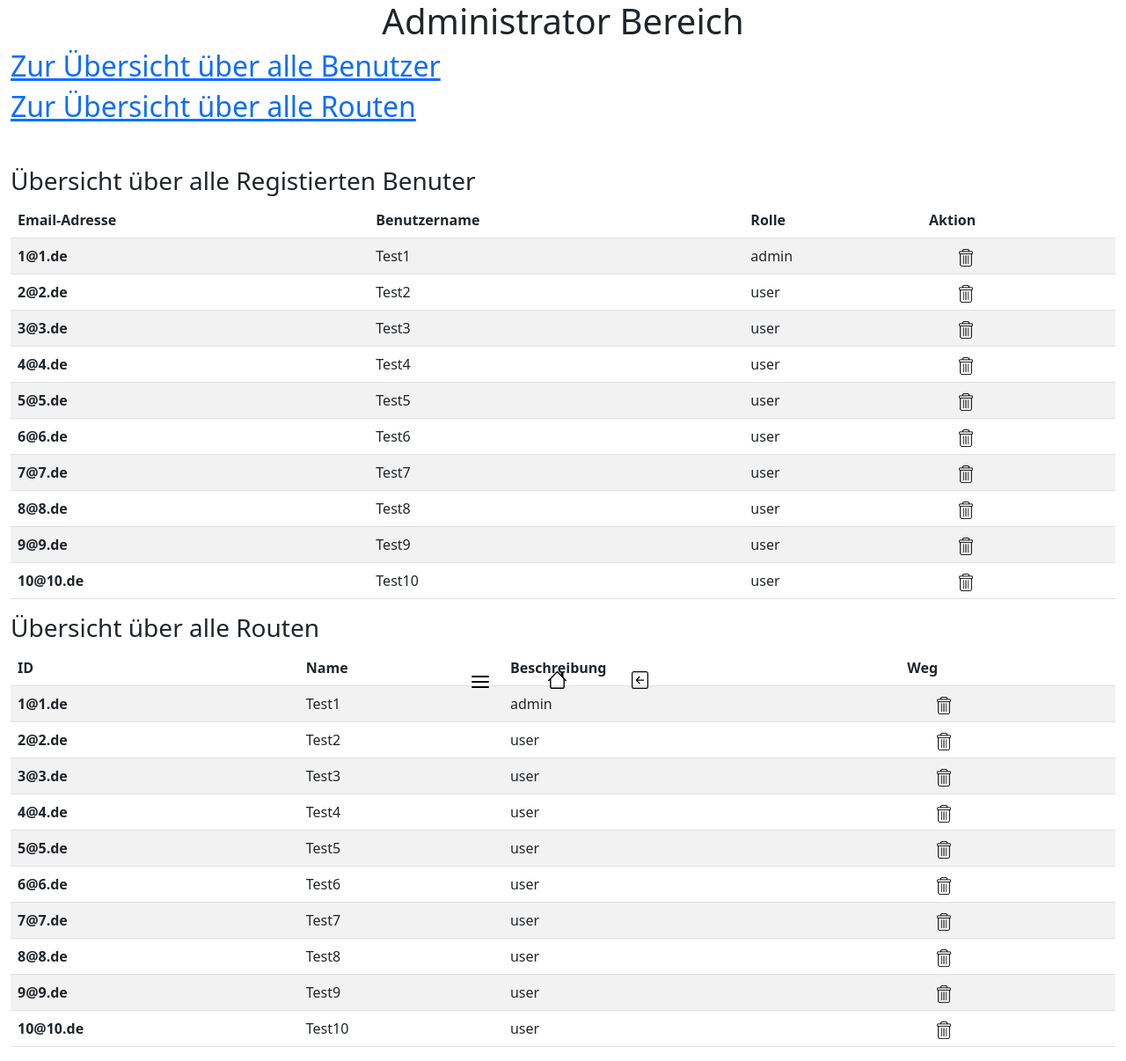
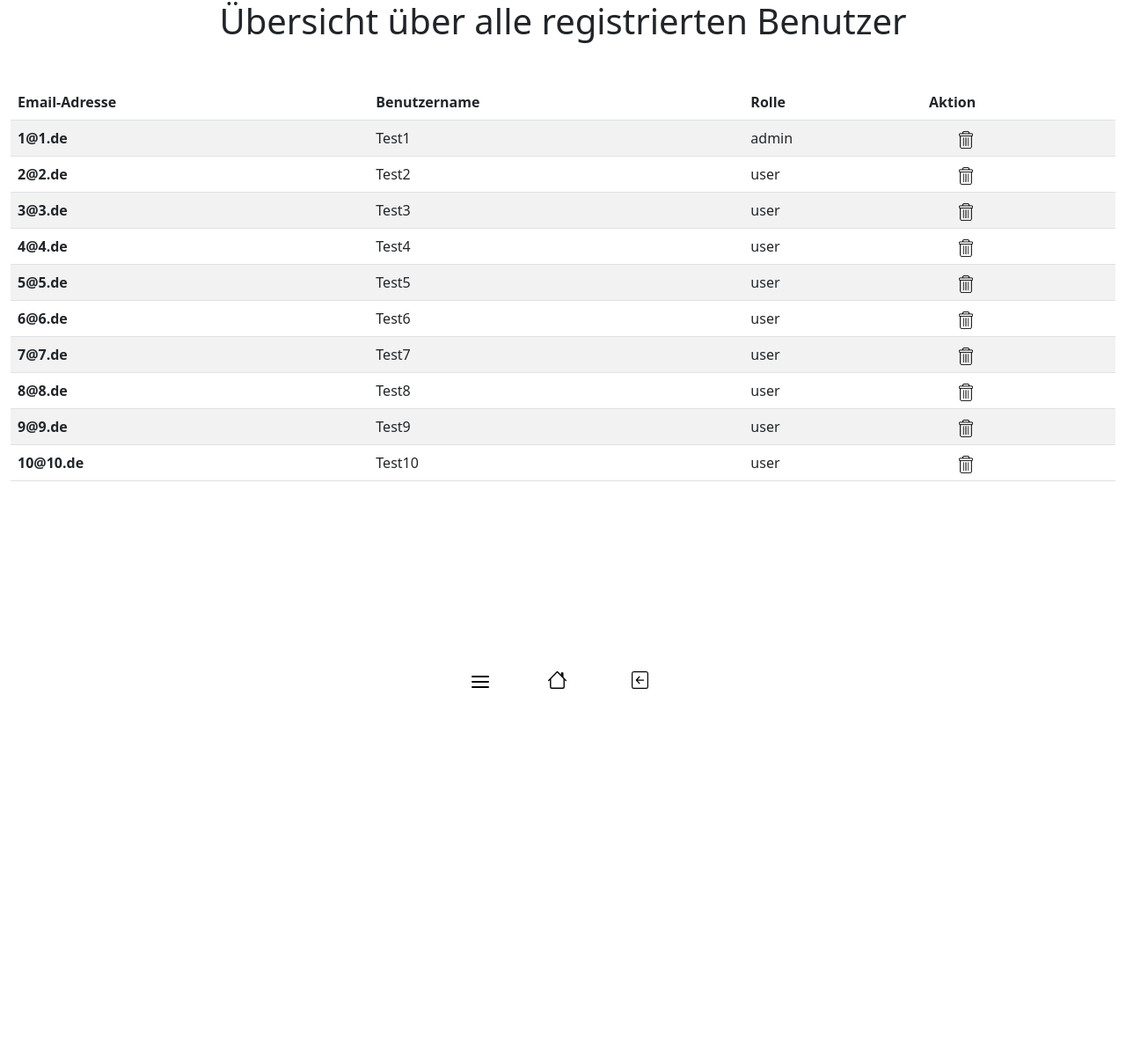
Before and after one commit to swssl/webt-projekt, a Flask app: page /adminbereich in a window 1280 px wide. Shown: the whole page at 88% size. After the commit the page ends 783 px from the top, so only its background shows below. Run offline with Flask 2, Linux system fonts and the light colour scheme; some libraries are stand-ins or nearby versions.

Commit message:
Versuch pagination; ist noch nicht fertig

```diff
--- a/hikerz/templates/adminArea.html
+++ b/hikerz/templates/adminArea.html
@@ -18,19 +18,9 @@
 
     <div class="container-fluid">
         -->
-        <h1 align="center"> Administrator Bereich </h1>
-
-        <!-- Inhaltsverzeichnis -->
-
-        <h2><a href="#user">Zur Übersicht über alle Benutzer</a></h2>
-
-        <h2><a href="#routen">Zur Übersicht über alle Routen</a></h2>
+        <h1 align="center"> Übersicht über alle registrierten Benutzer </h1>
 
         <p><br></p>
-
-        <!-- Inhalt der Seite sortiert -->
-
-        <h3><a name="user"/>Übersicht über alle Registierten Benuter</h3>
 
         <table class="table table-striped">
             <thead>
@@ -59,42 +49,10 @@
             </tbody>
         </table>
 
-        <h3><a name="routen"/>Übersicht über alle Routen</h3>
+        <script src="https://cdn.datatables.net/1.10.19/css/jquery.dataTables.min.js">
+            $(document).ready(function(){$('#allUserTable').DataTable();});
+        </script>
 
-        <table class="table table-striped">
-            <thead>
-                <tr>
-                    <th scope="col">ID</th>
-                    <th scope="col">Name</th>
-                    <th scope="col">Beschreibung</th>
-                    <th scope="col">Weg</th>
-                </tr>
-            </thead>
-            <tbody>
-                {% for u in allUsers %}
-                    <tr>
-                        <th scope="row">{{ allUsers[u][1] }}</th>
-                        <td>{{ allUsers[u][0] }}</td>
-                        <td>{{ allUsers[u][2] }}</td>
-                        <td>
-                            <ul class="list inline m-0">
-                                <li class="list-inline-item">
-                                    <img src="./../static/ButtonPictures/deleteicon.png" width="20" height="20" data-bs-toggle="tooltip" data-bs-placement="top" title data-bs-original-title="Delete">
-                                </li>
-                            </ul>
-                        </td>
-                    </tr>
-                {% endfor %}
-            </tbody>
-        </table>
-
-
-    <!--
-    </div>
-
-
-</body>
--->
 
 
 
```
